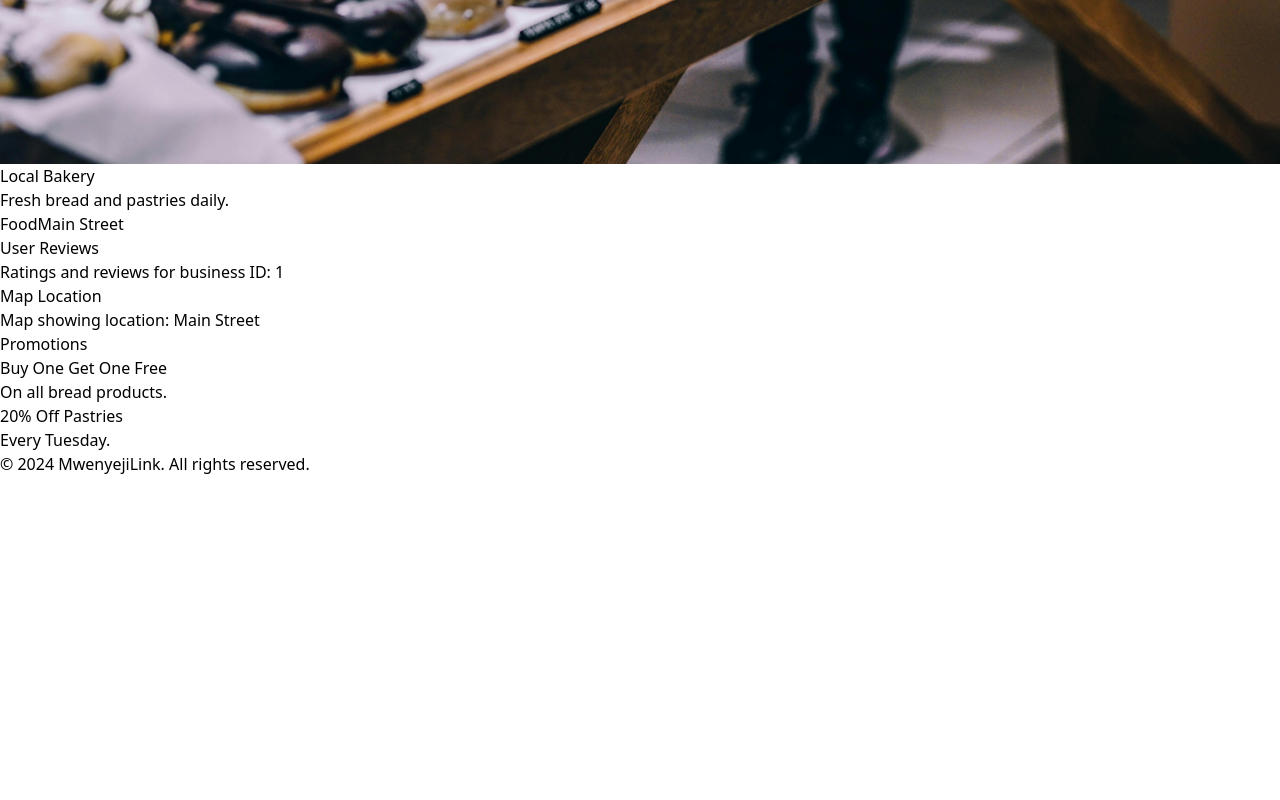
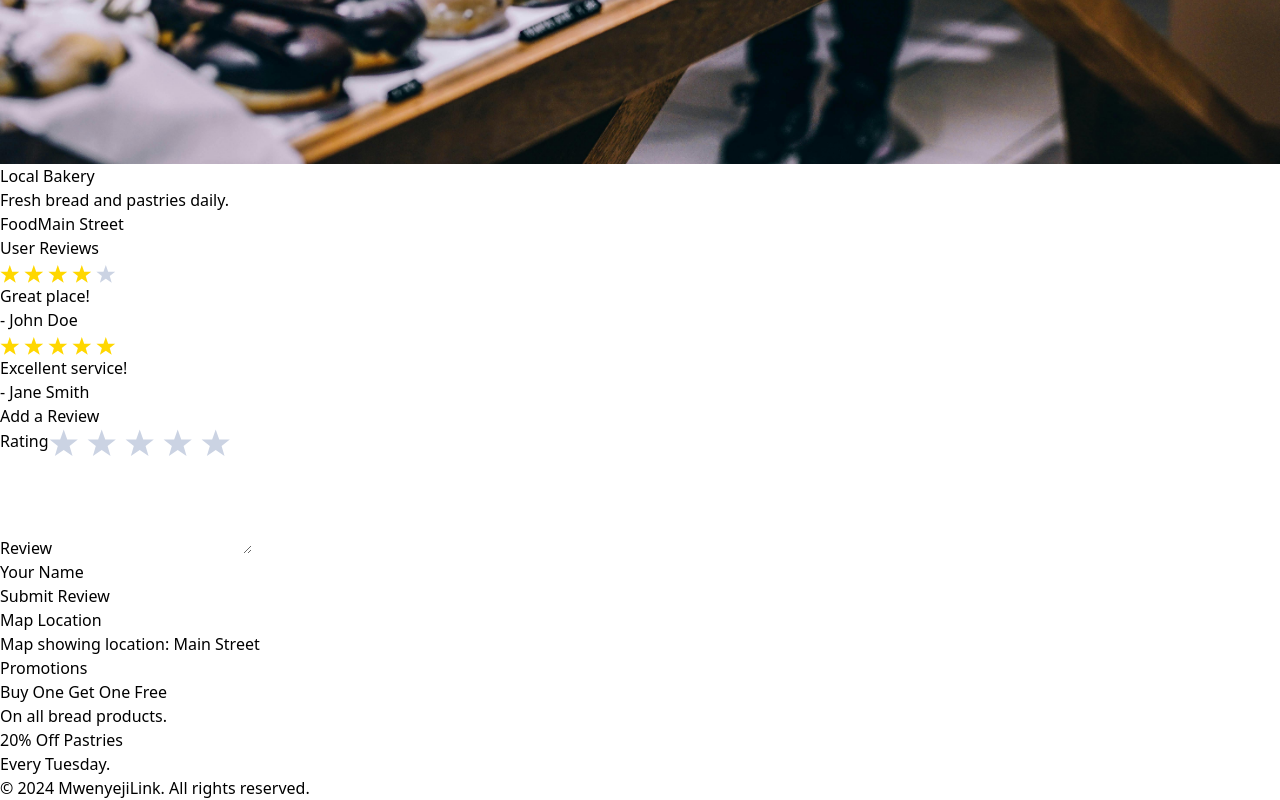
Before and after one commit to BenedictJoachim/mwenyeji-link, a React (Vite) app: page /business/1 in a window 1280 px wide. Shown: the part 737-1537 px from the top of the page. Before the commit the page ends 1213 px from the top, so only its background shows below. Built offline with nearby package versions, Linux system fonts and the light colour scheme.

Commit message:
Build the basic structure for user reviews and ratings form

```diff
--- a/package.json
+++ b/package.json
@@ -14,7 +14,8 @@
     "framer-motion": "^11.2.13",
     "react": "^18.3.1",
     "react-dom": "^18.3.1",
-    "react-router-dom": "^6.24.1"
+    "react-router-dom": "^6.24.1",
+    "react-star-ratings": "^2.3.0"
   },
   "devDependencies": {
     "@types/react": "^18.3.3",
--- a/src/components/UserReviews.jsx
+++ b/src/components/UserReviews.jsx
@@ -1,9 +1,85 @@
+import React, { useState } from 'react';
+import StarRatings from 'react-star-ratings';
+
 const UserReviews = ({ businessId }) => {
-  // Placeholder content
+  const [reviews, setReviews] = useState([
+    { id: 1, rating: 4, text: 'Great place!', user: 'John Doe' },
+    { id: 2, rating: 5, text: 'Excellent service!', user: 'Jane Smith' },
+  ]);
+
+  const [newReview, setNewReview] = useState({ rating: 0, text: '', user: '' });
+
+  const handleInputChange = (e) => {
+    setNewReview({ ...newReview, [e.target.name]: e.target.value });
+  };
+
+  const handleRatingChange = (rating) => {
+    setNewReview({ ...newReview, rating });
+  };
+
+  const handleSubmit = (e) => {
+    e.preventDefault();
+    setReviews([...reviews, { ...newReview, id: reviews.length + 1 }]);
+    setNewReview({ rating: 0, text: '', user: '' });
+  };
+
   return (
     <div>
       <h2 className="text-2xl font-bold mb-4">User Reviews</h2>
-      <p>Ratings and reviews for business ID: {businessId}</p>
+      {reviews.map((review) => (
+        <div key={review.id} className="mb-4 p-4 border rounded-lg shadow-lg">
+          <StarRatings
+            rating={review.rating}
+            starRatedColor="gold"
+            numberOfStars={5}
+            starDimension="20px"
+            starSpacing="2px"
+            name="rating"
+          />
+          <p className="text-gray-700 mt-2">{review.text}</p>
+          <p className="text-sm text-gray-500">- {review.user}</p>
+        </div>
+      ))}
+      <form onSubmit={handleSubmit} className="mt-8">
+        <h3 className="text-xl font-bold mb-4">Add a Review</h3>
+        <div className="mb-4">
+          <label className="block text-sm font-semibold mb-2">Rating</label>
+          <StarRatings
+            rating={newReview.rating}
+            starRatedColor="gold"
+            changeRating={handleRatingChange}
+            numberOfStars={5}
+            starDimension="30px"
+            starSpacing="4px"
+            name="rating"
+          />
+        </div>
+        <div className="mb-4">
+          <label className="block text-sm font-semibold mb-2">Review</label>
+          <textarea
+            name="text"
+            value={newReview.text}
+            onChange={handleInputChange}
+            className="w-full p-2 border rounded-lg"
+            rows="4"
+            required
+          />
+        </div>
+        <div className="mb-4">
+          <label className="block text-sm font-semibold mb-2">Your Name</label>
+          <input
+            type="text"
+            name="user"
+            value={newReview.user}
+            onChange={handleInputChange}
+            className="w-full p-2 border rounded-lg"
+            required
+          />
+        </div>
+        <button type="submit" className="bg-blue-600 text-white py-2 px-4 rounded hover:bg-blue-700">
+          Submit Review
+        </button>
+      </form>
     </div>
   );
 };
```
Also changed, not shown: 1 other file (tests, documents, lock files or other folders).
